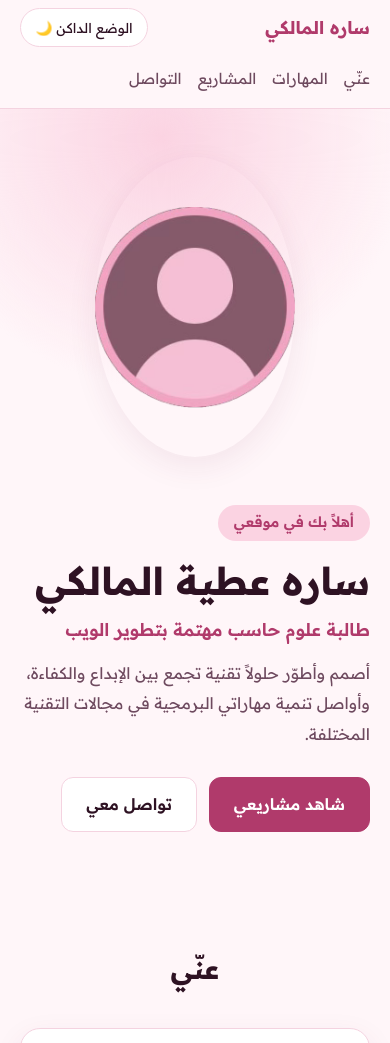
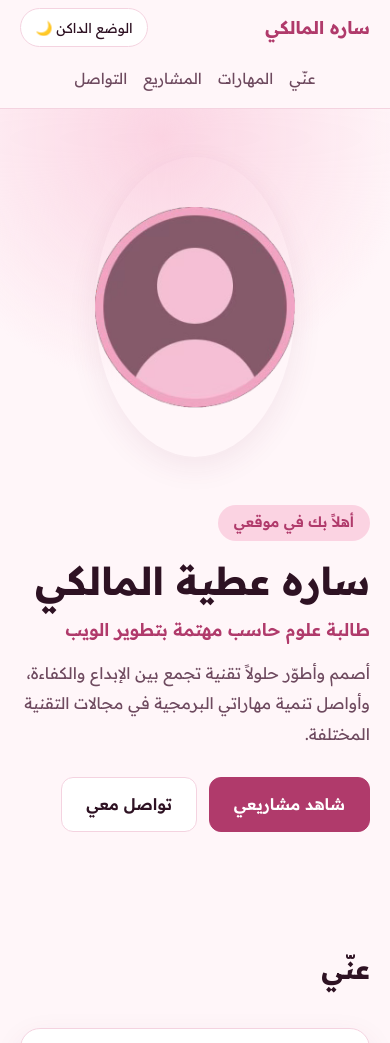
Before and after one commit to saraalmalkii/saraalmalki, a plain HTML site: page index.html in a window 390 px wide. Shown: the top 1043 px of the page. Drawn offline with Linux system fonts and the light colour scheme.

Commit message:
Add files via upload

```diff
--- a/style.css
+++ b/style.css
@@ -32,7 +32,8 @@ a{color:inherit;text-decoration:none}
 header{position:sticky;top:env(safe-area-inset-top,0px);z-index:50;background:color-mix(in srgb,var(--bg) 88%,transparent);backdrop-filter:blur(10px);border-bottom:1px solid var(--border)}
 .bar{display:flex;align-items:center;justify-content:space-between;gap:1rem;min-height:64px}
 .logo{font-weight:700;color:var(--primary);font-size:1.1rem}
-nav ul{display:flex;gap:1.5rem;list-style:none;margin:0;padding:0;flex-wrap:wrap}
+nav{flex:1}
+nav ul{display:flex;gap:1.5rem;list-style:none;margin:0;padding:0;flex-wrap:wrap;justify-content:center}
 nav a{color:var(--muted);font-size:.95rem;transition:color .2s}
 nav a:hover{color:var(--primary)}
 .theme-btn{font:inherit;font-size:.85rem;cursor:pointer;background:var(--surface);color:var(--text);border:1px solid var(--border);border-radius:999px;padding:.35rem .9rem}
@@ -52,7 +53,7 @@ h1{font-size:clamp(2.4rem,7vw,4.2rem);line-height:1.25;margin:1rem 0 .5rem;font-
 .portrait{aspect-ratio:1;max-width:300px;width:100%;margin-inline:auto;display:block;border-radius:50%;object-fit:contain;background:transparent;box-shadow:var(--shadow)}
 
 section{padding:4rem 0}
-h2{font-size:clamp(1.7rem,4vw,2.2rem);margin:0 0 2rem;text-align:center}
+h2{font-size:clamp(1.7rem,4vw,2.2rem);margin:0 0 2rem}
 .bento{display:grid;grid-template-columns:repeat(3,1fr);gap:1.25rem}
 .card{background:var(--surface);border:1px solid var(--border);border-radius:var(--radius);padding:1.5rem;box-shadow:var(--shadow)}
 .card h3{margin:0 0 .5rem;color:var(--primary);font-size:1.1rem}
@@ -81,7 +82,7 @@ footer{padding:2rem 0;text-align:center;color:var(--muted);font-size:.9rem;borde
   .portrait{order:-1;max-width:200px;}
   .bento,.projects{grid-template-columns:1fr}
   .wide{grid-column:auto}
-  nav{order:3;width:100%}
+  nav{order:3;width:100%;flex:none}
   .bar{flex-wrap:wrap;padding:.5rem 0}
   nav ul{gap:1rem;overflow-x:auto;flex-wrap:nowrap;padding-bottom:.4rem}
 }
```
